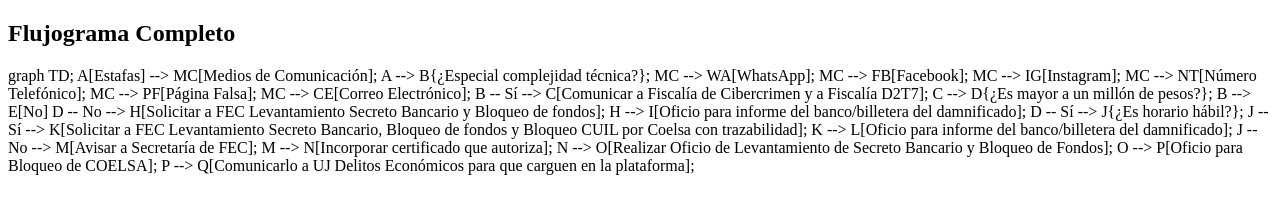
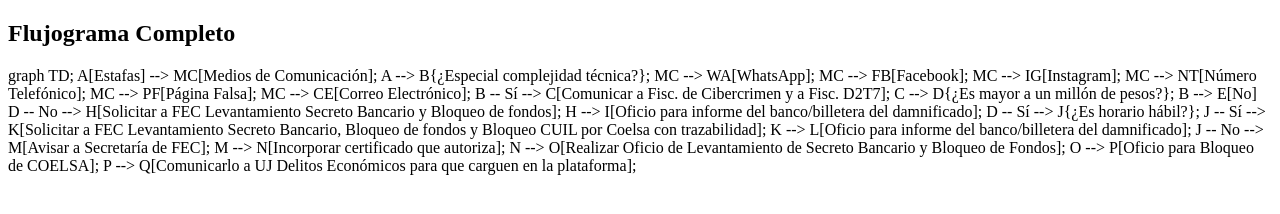
Before and after one commit to MatiRC13-mpf/Estafas-flujograma, a plain HTML site: page index.html in a window 1280 px wide. Drawn offline with Linux system fonts and the light colour scheme.

Commit message:
index.html

```diff
--- a/index.html
+++ b/index.html
@@ -64,7 +64,7 @@
         MC --> PF[Página Falsa];
         MC --> CE[Correo Electrónico];
 
-        B -- Sí --> C[Comunicar a Fiscalía de Cibercrimen y a Fiscalía D2T7];
+        B -- Sí --> C[Comunicar a Fisc. de Cibercrimen y a Fisc. D2T7];
         C --> D{¿Es mayor a un millón de pesos?};
 
         B --> E[No]
```
